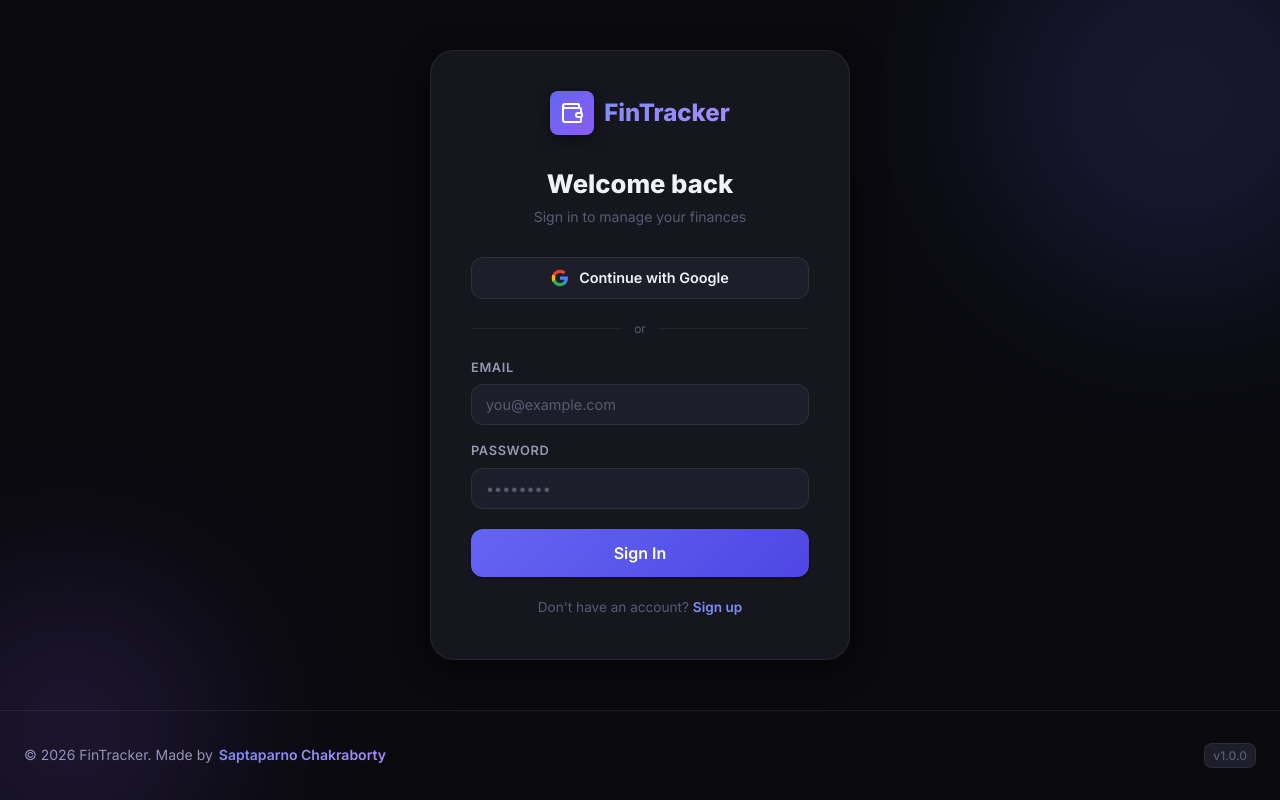
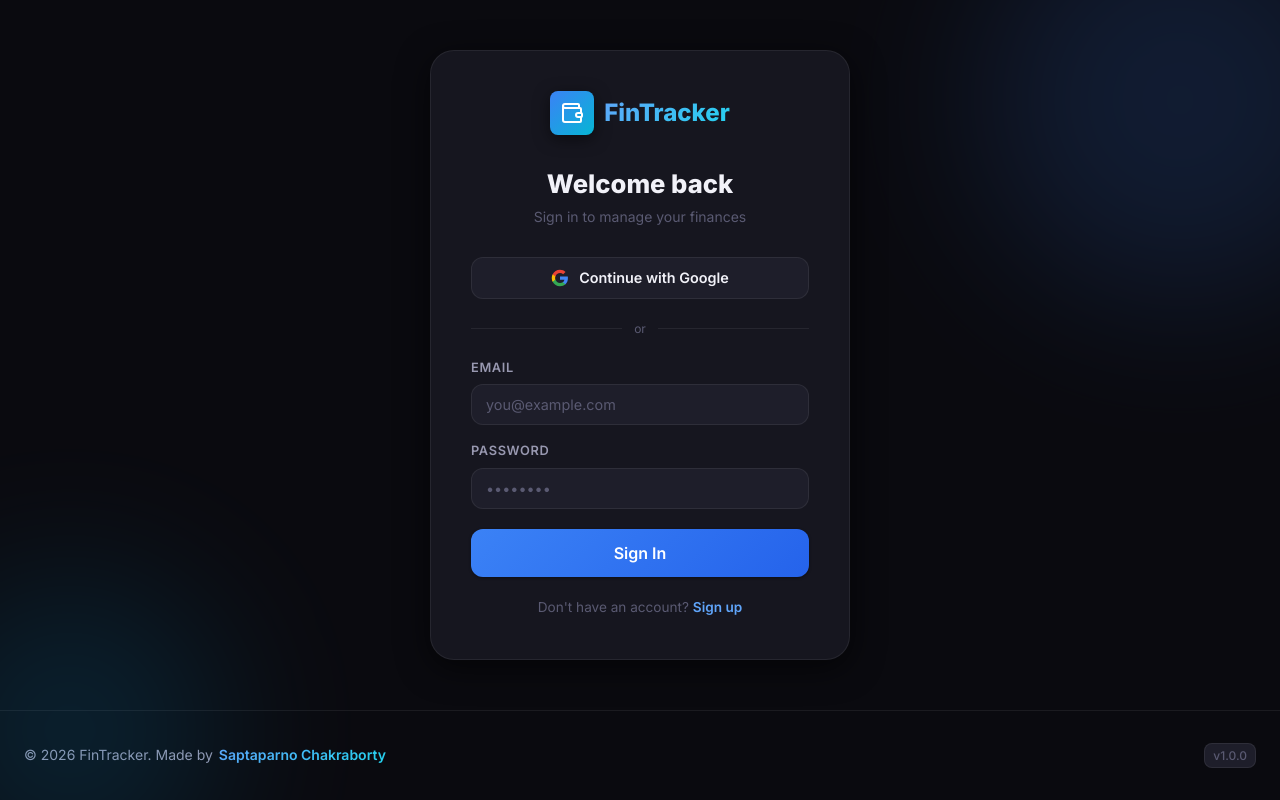
Before and after one commit to schak04/fintracker, a React (Vite) app: page /login in a window 1280 px wide. Built offline with nearby package versions, Linux system fonts and the light colour scheme; no server answers.

Commit message:
feat(style): update accent colours and gradients in CSS

```diff
--- a/src/index.css
+++ b/src/index.css
@@ -16,10 +16,10 @@
     --text-secondary: #9898b0;
     --text-muted: #5a5a72;
 
-    --accent: #6366f1;
-    --accent-light: #818cf8;
-    --accent-dark: #4f46e5;
-    --accent-glow: rgba(99, 102, 241, 0.25);
+    --accent: #3b82f6;
+    --accent-light: #60a5fa;
+    --accent-dark: #2563eb;
+    --accent-glow: rgba(59, 130, 246, 0.25);
 
     --income: #10b981;
     --income-bg: rgba(16, 185, 129, 0.12);
@@ -63,7 +63,7 @@
     --text-secondary: #555570;
     --text-muted: #9898b0;
 
-    --accent-glow: rgba(99, 102, 241, 0.15);
+    --accent-glow: rgba(59, 130, 246, 0.15);
 
     --income-bg: rgba(16, 185, 129, 0.1);
     --expense-bg: rgba(244, 63, 94, 0.1);
@@ -497,7 +497,7 @@
 .logo-icon {
     width: 36px;
     height: 36px;
-    background: linear-gradient(135deg, var(--accent), #8b5cf6);
+    background: linear-gradient(135deg, var(--accent), #06b6d4);
     border-radius: var(--radius-sm);
     display: flex;
     align-items: center;
@@ -515,7 +515,7 @@
 .logo-text {
     font-size: 1.2rem;
     font-weight: 800;
-    background: linear-gradient(135deg, var(--accent-light), #a78bfa);
+    background: linear-gradient(135deg, var(--accent-light), #22d3ee);
     -webkit-background-clip: text;
     -webkit-text-fill-color: transparent;
     background-clip: text;
@@ -580,7 +580,7 @@
     width: 36px;
     height: 36px;
     border-radius: var(--radius-full);
-    background: linear-gradient(135deg, var(--accent), #8b5cf6);
+    background: linear-gradient(135deg, var(--accent), #06b6d4);
     display: flex;
     align-items: center;
     justify-content: center;
@@ -1051,7 +1051,7 @@
 .auth-bg-orb-2 {
     width: 300px;
     height: 300px;
-    background: #8b5cf6;
+    background: #0ea5e9;
     bottom: -80px;
     left: -80px;
 }
@@ -1433,7 +1433,7 @@
 .author-name {
     font-weight: 600;
     color: var(--text-primary);
-    background: linear-gradient(135deg, var(--accent-light), #a78bfa);
+    background: linear-gradient(135deg, var(--accent-light), #22d3ee);
     -webkit-background-clip: text;
     -webkit-text-fill-color: transparent;
     background-clip: text;
```
